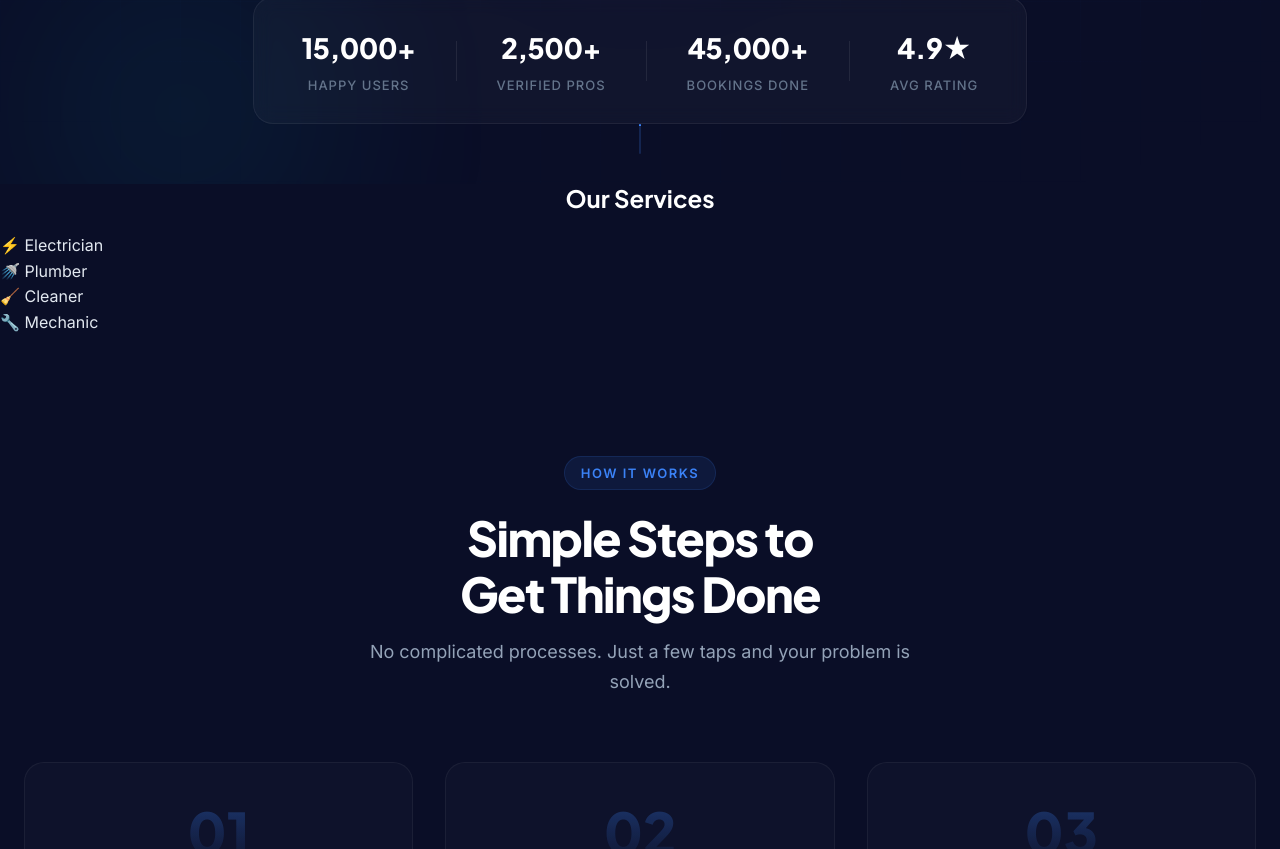
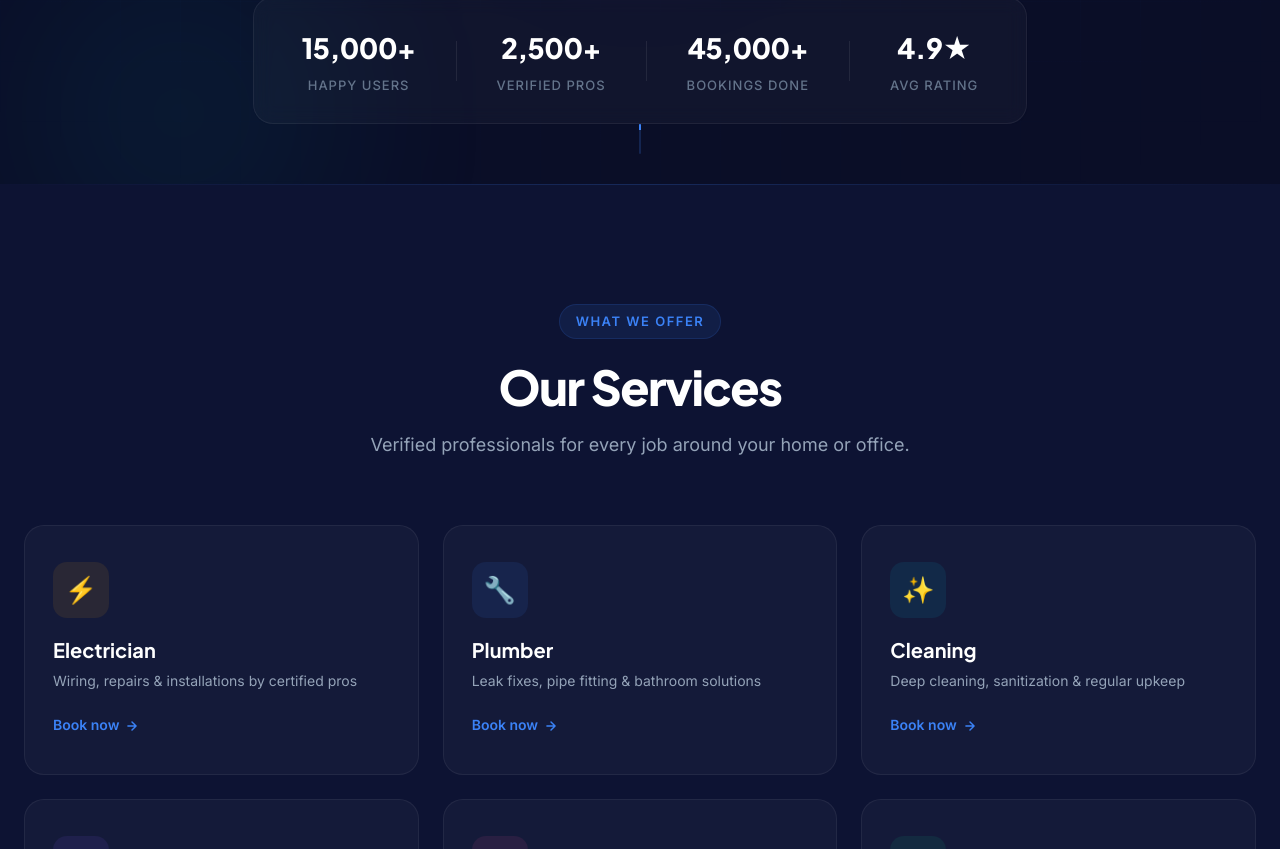
Before and after one commit to raj005-gitH/Hukoom-Web, a React (Vite) app in the folder Hukoom/: page / in a window 1280 px wide. Shown: the part 671-1520 px from the top of the page. Built offline with nearby package versions, Linux system fonts and the light colour scheme.

Commit message:
Home page cards updated

```diff
--- a/Hukoom/src/pages/Home.jsx
+++ b/Hukoom/src/pages/Home.jsx
@@ -174,15 +174,44 @@ function Home() {
         </div>
       </section>
 
-      {/* SERVICES SECTION */}
-      <section className="services">
-        <h2>Our Services</h2>
+      {/* ═══ SERVICES SECTION ═══ */}
+      {/* FIX 1: className changed from "services" → "services-section" to match CSS */}
+      {/* FIX 2: Added fade-section class and servicesRef so scroll animation works */}
+      {/* FIX 3: Now maps over the `services` data array with proper card markup */}
+      <section className="services-section fade-section" ref={servicesRef} id="services">
+        <div className="section-container">
+          <div className="section-header">
+            <span className="section-tag">What We Offer</span>
+            <h2 className="section-title">Our Services</h2>
+            <p className="section-desc">
+              Verified professionals for every job around your home or office.
+            </p>
+          </div>
 
-        <div className="service-grid">
-          <div className="card">⚡ Electrician</div>
-          <div className="card">🚿 Plumber</div>
-          <div className="card">🧹 Cleaner</div>
-          <div className="card">🔧 Mechanic</div>
+          <div className="services-grid">
+            {services.map((service, i) => (
+              <div
+                className="service-card"
+                key={i}
+                style={{ "--card-accent": service.color }}
+              >
+                <div
+                  className="service-icon-wrap"
+                  style={{ background: `${service.color}18` }}
+                >
+                  {service.icon}
+                </div>
+                <h3 className="service-title">{service.title}</h3>
+                <p className="service-desc">{service.desc}</p>
+                <span className="service-link">
+                  Book now
+                  <svg width="14" height="14" viewBox="0 0 24 24" fill="none" stroke="currentColor" strokeWidth="2.5" strokeLinecap="round" strokeLinejoin="round">
+                    <path d="M5 12h14M12 5l7 7-7 7" />
+                  </svg>
+                </span>
+              </div>
+            ))}
+          </div>
         </div>
       </section>
 
```
